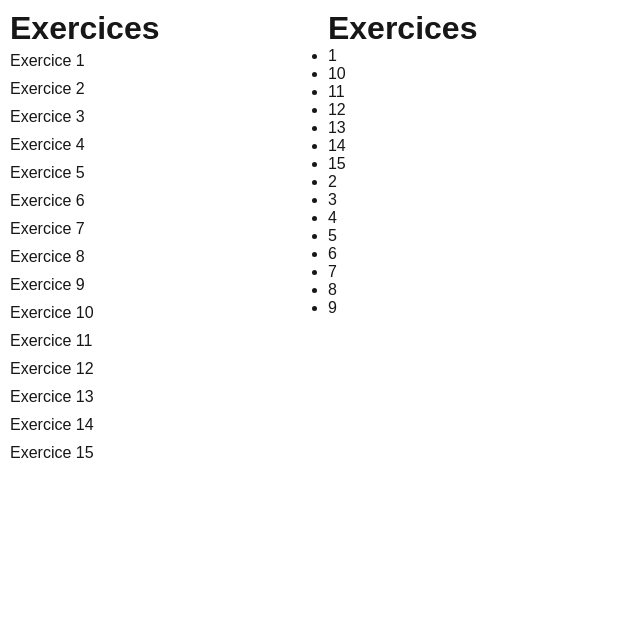
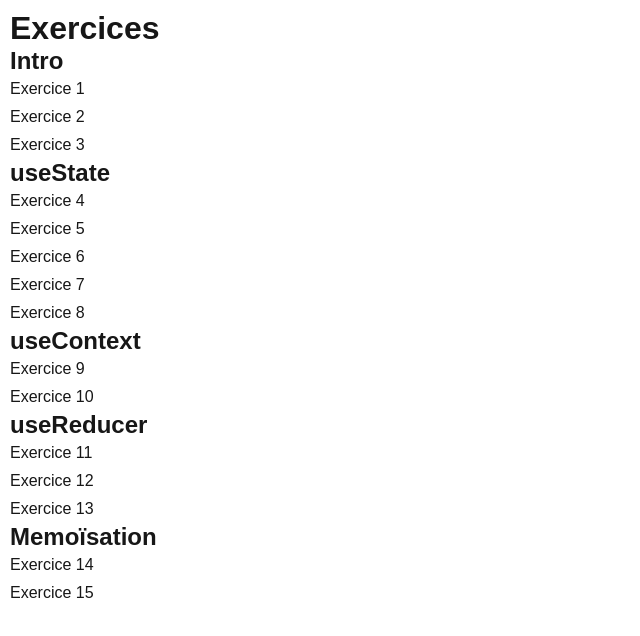
Before and after one commit to quentinhermiteau/react-5iw2-2025-2026, a Next.js app: page / in a window 1280 px wide. Shown: the top 636 px of the page, without its empty margins (0-640 px from the left). Built offline with nearby package versions, Linux system fonts and the light colour scheme.

Commit message:
refacto navbar

```diff
--- a/src/app/Navbar.jsx
+++ b/src/app/Navbar.jsx
@@ -1,5 +1,3 @@
-import { readdirSync } from "fs";
-
 function Link({ exercice }) {
   return (
     <li style={{ padding: "5px 0" }}>
@@ -9,16 +7,40 @@ function Link({ exercice }) {
 }
 
 export default function Navbar() {
-  const exercices = readdirSync("./src/app/exercices").map((folder) => folder);
-
-  exercices.sort((a, b) => a - b);
+  const themes = [
+    {
+      name: "Intro",
+      exercices: [1, 2, 3],
+    },
+    {
+      name: "useState",
+      exercices: [4, 5, 6, 7, 8],
+    },
+    {
+      name: "useContext",
+      exercices: [9, 10],
+    },
+    {
+      name: "useReducer",
+      exercices: [11, 12, 13],
+    },
+    {
+      name: "Memoïsation",
+      exercices: [14, 15],
+    },
+  ];
 
   return (
     <div id="navbar">
       <h1>Exercices</h1>
       <ul>
-        {exercices.map((exercice) => (
-          <Link key={exercice} exercice={exercice} />
+        {themes.map(({ name, exercices }) => (
+          <div key={name}>
+            <h2>{name}</h2>
+            {exercices.map((exercice) => (
+              <Link key={exercice} exercice={exercice} />
+            ))}
+          </div>
         ))}
       </ul>
     </div>
--- a/src/app/page.jsx
+++ b/src/app/page.jsx
@@ -1,19 +1,3 @@
-import { readdirSync } from "fs";
-
 export default function Home() {
-  const exercices = readdirSync("./src/app/exercices").map((folder) => folder);
-  console.log(exercices);
-
-  return (
-    <div>
-      <h1>Exercices</h1>
-      <ul>
-        {exercices.map((exercice) => (
-          <li key={exercice}>
-            <a href={`/exercices/${exercice}`}>{exercice}</a>
-          </li>
-        ))}
-      </ul>
-    </div>
-  );
+  return <div></div>;
 }
```
